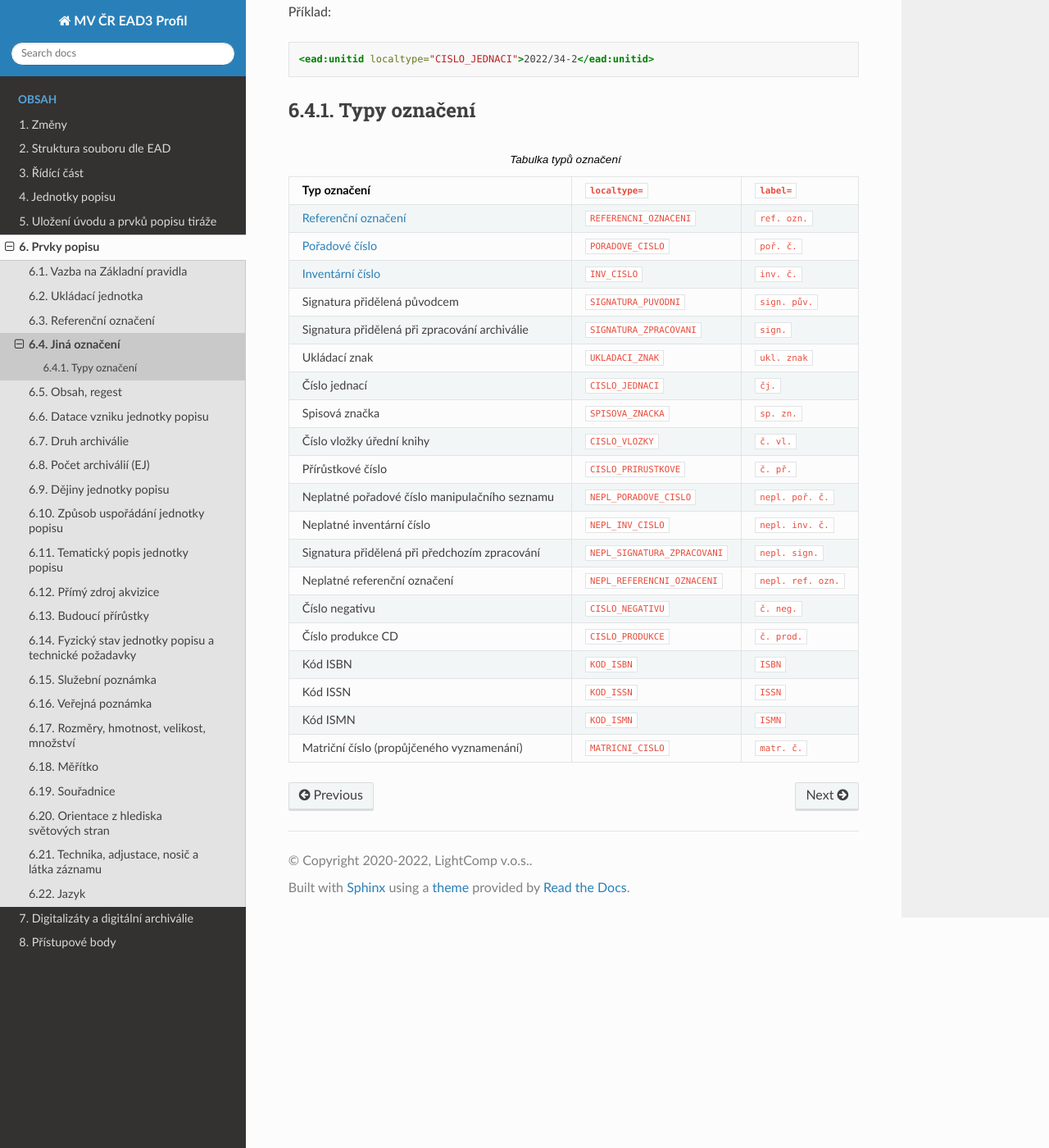
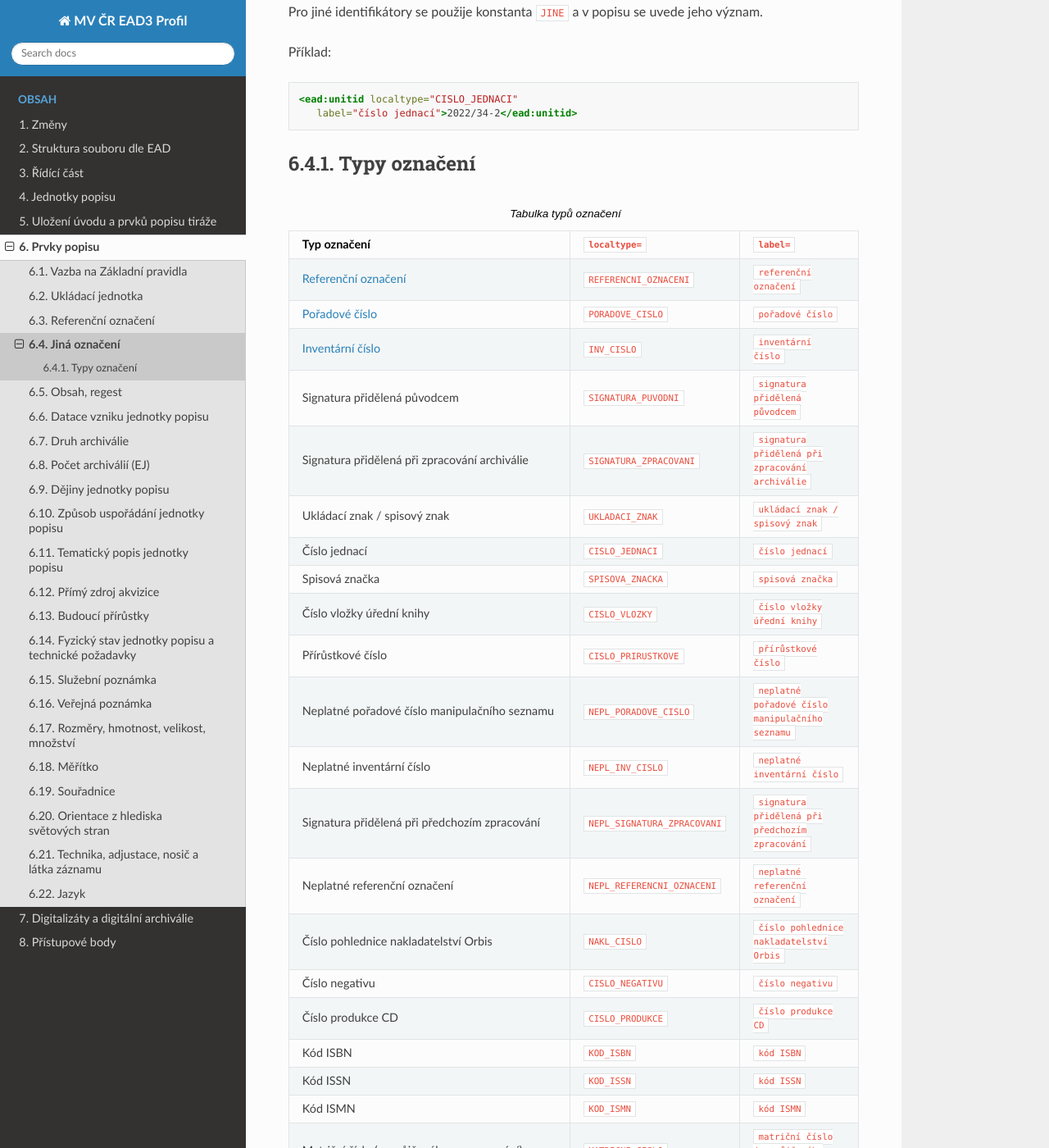
Before and after one commit to elzasw/ead3doc, a Sphinx documentation site: the page built from doc/source/prvky-popisu/jina-ozn.rst, in a window 1280 px wide and 1400 px high, scrolled down 445 px. Shown: the whole window at 82% size. Built offline with Sphinx 7.4.7 and the Read the Docs theme 2.0.0, drawn with Linux system fonts in a browser that asks for light colours; some of the changed text lies outside the part shown.

Commit message:
Dokonceni jinych oznaceni

```diff
--- a/doc/source/prvky-popisu/jina-ozn.rst
+++ b/doc/source/prvky-popisu/jina-ozn.rst
@@ -17,11 +17,14 @@ Shodně s jiným označením se ukládají prvky popisu:
  - :ref:`ead_item_types_unitid_porc`
  - :ref:`ead_item_types_inv_cislo`
 
+Pro jiné identifikátory se použije konstanta ``JINE`` a v popisu se uvede jeho význam.
+
 Příklad:
 
 .. code-block:: xml
 
-  <ead:unitid localtype="CISLO_JEDNACI">2022/34-2</ead:unitid>
+  <ead:unitid localtype="CISLO_JEDNACI"
+     label="číslo jednací">2022/34-2</ead:unitid>
 
 
 
@@ -39,61 +42,67 @@ Typy označení
      - ``label=``
    * - :ref:`ead_item_types_unitid`
      - ``REFERENCNI_OZNACENI``
-     - ``ref. ozn.``
+     - ``referenční označení``
    * - :ref:`ead_item_types_unitid_porc`
      - ``PORADOVE_CISLO``
-     - ``poř. č.``
+     - ``pořadové číslo``
    * - :ref:`ead_item_types_inv_cislo`
      - ``INV_CISLO``
-     - ``inv. č.``
+     - ``inventární číslo``
    * - Signatura přidělená původcem
      - ``SIGNATURA_PUVODNI``
-     - ``sign. pův.``
+     - ``signatura přidělená původcem``
    * - Signatura přidělená při zpracování archiválie
      - ``SIGNATURA_ZPRACOVANI``
-     - ``sign.``
-   * - Ukládací znak
+     - ``signatura přidělená při zpracování archiválie``
+   * - Ukládací znak / spisový znak
      - ``UKLADACI_ZNAK``
-     - ``ukl. znak``
+     - ``ukládací znak / spisový znak``
    * - Číslo jednací
      - ``CISLO_JEDNACI``
-     - ``čj.``
+     - ``číslo jednací``
    * - Spisová značka
      - ``SPISOVA_ZNACKA``
-     - ``sp. zn.``
+     - ``spisová značka``
    * - Číslo vložky úřední knihy
      - ``CISLO_VLOZKY``
-     - ``č. vl.``
+     - ``číslo vložky úřední knihy``
    * - Přírůstkové číslo
      - ``CISLO_PRIRUSTKOVE``
-     - ``č. př.``
+     - ``přírůstkové číslo``
    * - Neplatné pořadové číslo manipulačního seznamu
      - ``NEPL_PORADOVE_CISLO``
-     - ``nepl. poř. č.``
+     - ``neplatné pořadové číslo manipulačního seznamu``
    * - Neplatné inventární číslo
      - ``NEPL_INV_CISLO``
-     - ``nepl. inv. č.``
+     - ``neplatné inventární číslo``
    * - Signatura přidělená při předchozím zpracování
      - ``NEPL_SIGNATURA_ZPRACOVANI``
-     - ``nepl. sign.``
+     - ``signatura přidělená při předchozím zpracování``
    * - Neplatné referenční označení
      - ``NEPL_REFERENCNI_OZNACENI``
-     - ``nepl. ref. ozn.``
+     - ``neplatné referenční označení``
+   * - Číslo pohlednice nakladatelství Orbis
+     - ``NAKL_CISLO``
+     - ``číslo pohlednice nakladatelství Orbis``
    * - Číslo negativu
      - ``CISLO_NEGATIVU``
-     - ``č. neg.``
+     - ``číslo negativu``
    * - Číslo produkce CD
      - ``CISLO_PRODUKCE``
-     - ``č. prod.``
+     - ``číslo produkce CD``
    * - Kód ISBN
      - ``KOD_ISBN``
-     - ``ISBN``
+     - ``kód ISBN``
    * - Kód ISSN
      - ``KOD_ISSN``
-     - ``ISSN``
+     - ``kód ISSN``
    * - Kód ISMN
      - ``KOD_ISMN``
-     - ``ISMN``
+     - ``kód ISMN``
    * - Matriční číslo (propůjčeného vyznamenání)
      - ``MATRICNI_CISLO``
-     - ``matr. č.``
+     - ``matriční číslo (propůjčeného vyznamenání)``
+   * - Jiný identifikátor
+     - ``JINE``
+     - ``jiné``
```
